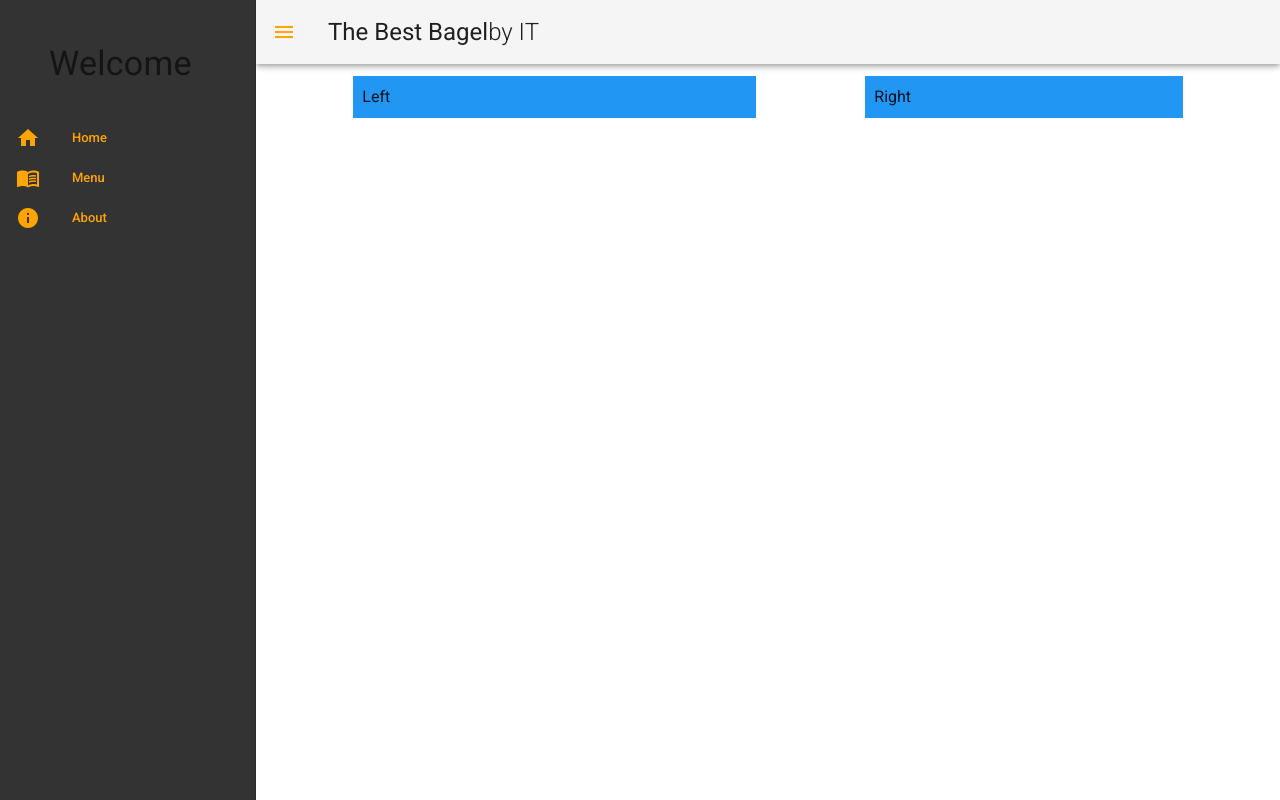
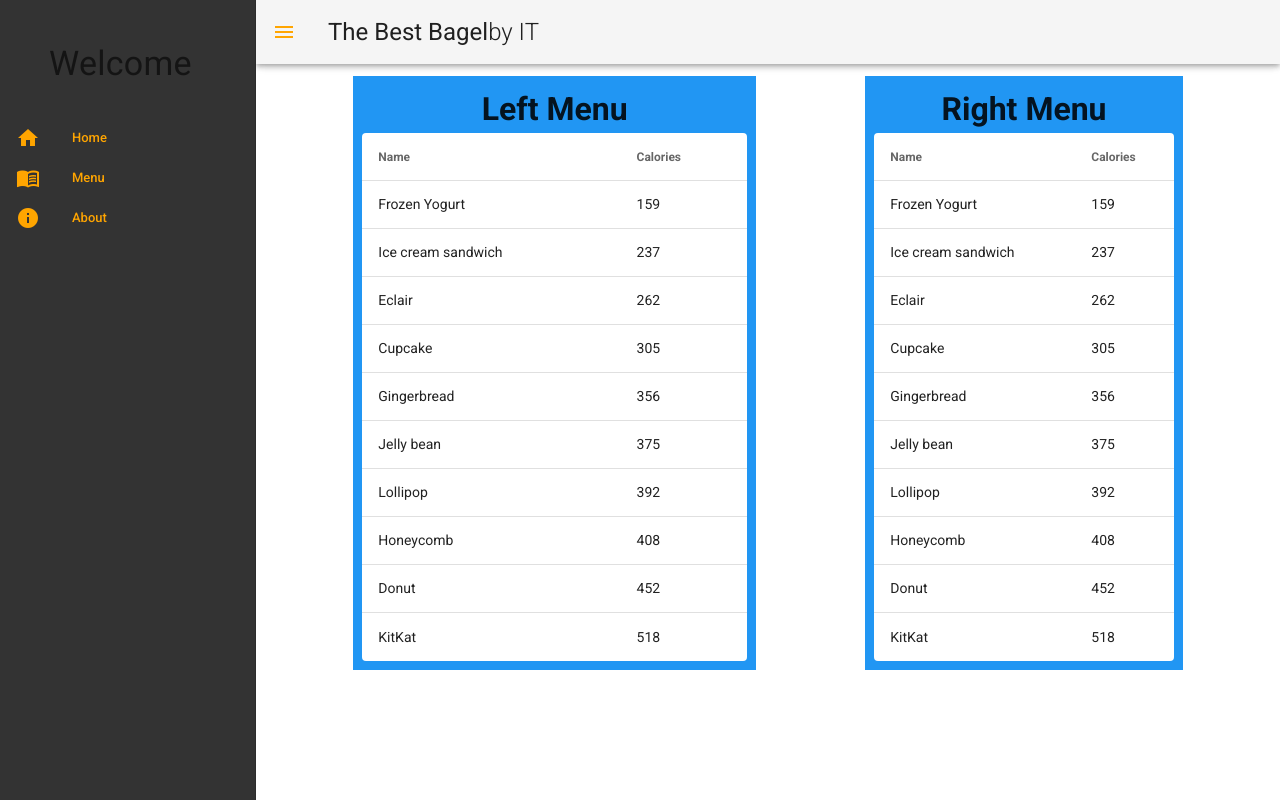
Before and after one commit to KickButtowski80/bagelshop, a Vue app: page /menu in a window 1280 px wide. Built offline with nearby package versions, Linux system fonts and the light colour scheme.

Commit message:
created two compoenets leftTableMenu and rightTableMenu which each of them has a table with some randome content and corporated them inside the menu componenet

```diff
--- /dev/null
+++ b/src/components/leftTableMenu.vue
@@ -0,0 +1,75 @@
+<template>
+<div>
+  <h1 align="center">{{title}}</h1>
+  <v-simple-table>
+    <template v-slot:default>
+      <thead>
+        <tr>
+          <th class="text-left">Name</th>
+          <th class="text-left">Calories</th>
+        </tr>
+      </thead>
+      <tbody>
+        <tr v-for="item in desserts" :key="item.name">
+          <td>{{ item.name }}</td>
+          <td>{{ item.calories }}</td>
+        </tr>
+      </tbody>
+    </template>
+  </v-simple-table>
+
+
+</div>
+
+</template>
+<script>
+  export default {
+    data () {
+      return {
+          title: "Left Menu",
+        desserts: [
+          {
+            name: 'Frozen Yogurt',
+            calories: 159,
+          },
+          {
+            name: 'Ice cream sandwich',
+            calories: 237,
+          },
+          {
+            name: 'Eclair',
+            calories: 262,
+          },
+          {
+            name: 'Cupcake',
+            calories: 305,
+          },
+          {
+            name: 'Gingerbread',
+            calories: 356,
+          },
+          {
+            name: 'Jelly bean',
+            calories: 375,
+          },
+          {
+            name: 'Lollipop',
+            calories: 392,
+          },
+          {
+            name: 'Honeycomb',
+            calories: 408,
+          },
+          {
+            name: 'Donut',
+            calories: 452,
+          },
+          {
+            name: 'KitKat',
+            calories: 518,
+          },
+        ],
+      }
+    },
+  }
+</script>
--- /dev/null
+++ b/src/components/rightTableMenu.vue
@@ -0,0 +1,72 @@
+ <template>
+  <div>
+    <h1 align='center'>{{title}}</h1>
+    <v-simple-table>
+      <template v-slot:default>
+        <thead>
+          <tr>
+            <th class="text-left">Name</th>
+            <th class="text-left">Calories</th>
+          </tr>
+        </thead>
+        <tbody>
+          <tr v-for="item in desserts" :key="item.name">
+            <td>{{ item.name }}</td>
+            <td>{{ item.calories }}</td>
+          </tr>
+        </tbody>
+      </template>
+    </v-simple-table>
+  </div>
+</template>
+<script>
+export default {
+  data() {
+    return {
+      title: "Right Menu",
+      desserts: [
+        {
+          name: "Frozen Yogurt",
+          calories: 159
+        },
+        {
+          name: "Ice cream sandwich",
+          calories: 237
+        },
+        {
+          name: "Eclair",
+          calories: 262
+        },
+        {
+          name: "Cupcake",
+          calories: 305
+        },
+        {
+          name: "Gingerbread",
+          calories: 356
+        },
+        {
+          name: "Jelly bean",
+          calories: 375
+        },
+        {
+          name: "Lollipop",
+          calories: 392
+        },
+        {
+          name: "Honeycomb",
+          calories: 408
+        },
+        {
+          name: "Donut",
+          calories: 452
+        },
+        {
+          name: "KitKat",
+          calories: 518
+        }
+      ]
+    };
+  }
+};
+</script>
--- a/src/views/Menu.vue
+++ b/src/views/Menu.vue
@@ -2,18 +2,28 @@
   <v-container>
     <v-row>
       <v-col md="5" offset-md="1">
-        <div class="pa-2 info">Left</div>
+        <div class="pa-2 info">
+            <left-table></left-table>
+        </div>
       </v-col>
       <v-col md="4" offset-md="1">
-        <div class="pa-2 info">Right</div>
+        <div class="pa-2 info">
+            <right-table></right-table>
+        </div>
       </v-col>
     </v-row>
   </v-container>
 </template>
 
 <script>
+import leftTabelMenu from '../components/leftTableMenu'
+import rightTableMenuVue from '../components/rightTableMenu.vue';
 export default {
-  name: "Menu"
+  name: "Menu",
+  components:{
+      'left-table': leftTabelMenu,
+      'right-table' : rightTableMenuVue
+  }
 };
 </script>
 
```
